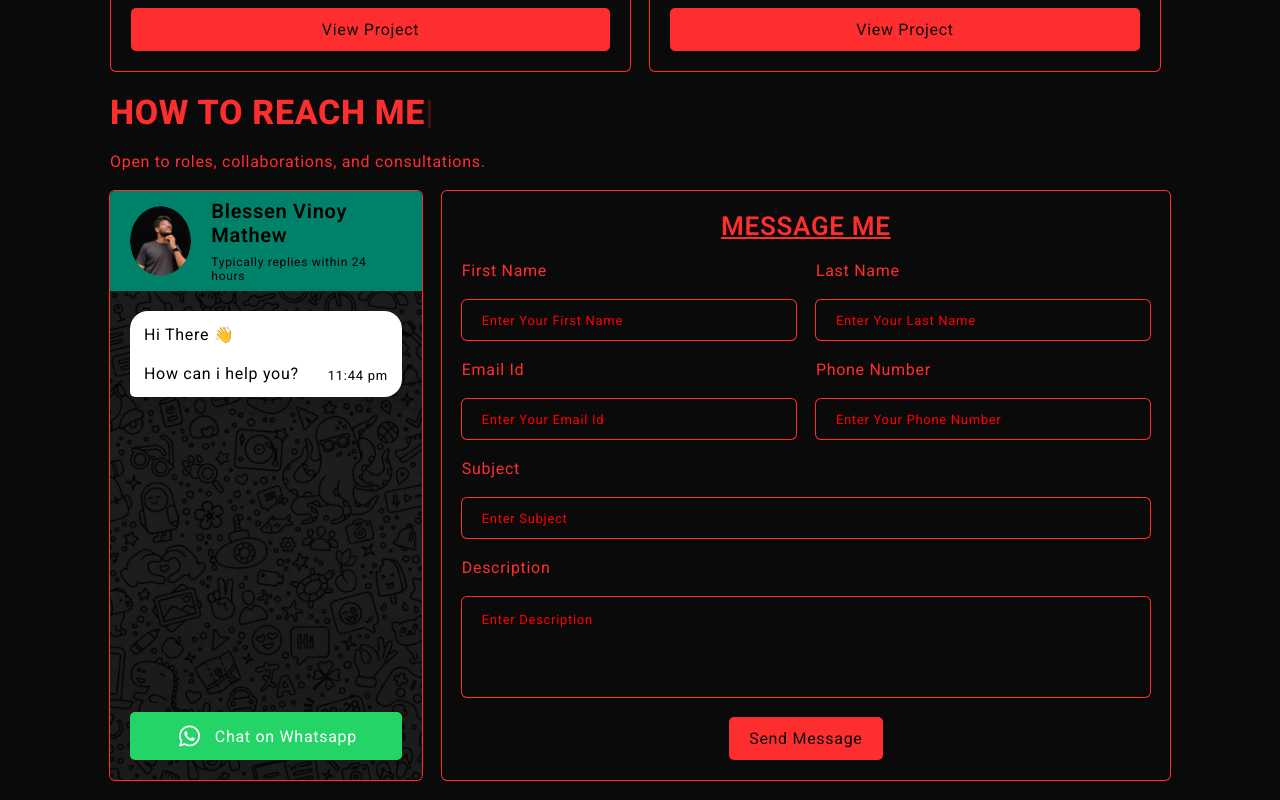
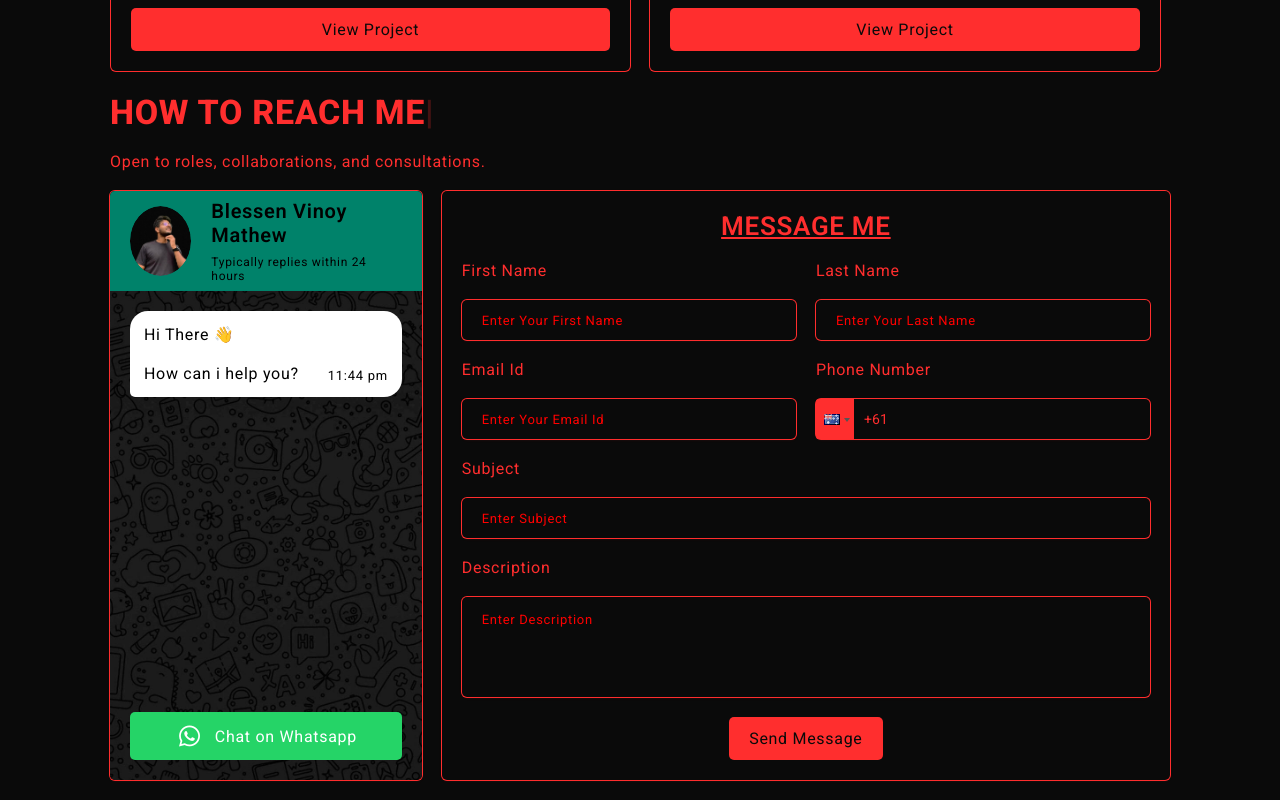
Before and after one commit to Blessen25/Portfolio_BVM, a React (Vite) app in the folder frontend/portfolio/: page / in a window 1280 px wide. Shown: the part 3726-4526 px from the top of the page. Built offline with nearby package versions, Linux system fonts and the light colour scheme.

Commit message:
Commited Chaanges

```diff
--- a/frontend/portfolio/package.json
+++ b/frontend/portfolio/package.json
@@ -13,6 +13,7 @@
     "react": "^19.1.1",
     "react-dom": "^19.1.1",
     "react-multi-carousel": "^2.8.6",
+    "react-phone-input-2": "^2.15.1",
     "typed.js": "^2.1.0"
   },
   "devDependencies": {
--- a/frontend/portfolio/src/components/Contact_comp/contact.css
+++ b/frontend/portfolio/src/components/Contact_comp/contact.css
@@ -208,8 +208,8 @@
 .darkmodeinput {
 
     box-shadow: rgba(255, 46, 46, 0.12) 0px 1px 3px 0px,rgba(255, 46, 46, 1) 0px 0px 0px 1px;
-    background-color: transparent;
-    color : #FF2E2E;
+    background-color: transparent !important;
+    color : #FF2E2E !important;
 }
 
 .darkmodeinput::placeholder {
@@ -220,8 +220,8 @@
 .lightmodeinput {
 
     box-shadow: rgba(0, 0, 0, 0.02) 0px 1px 3px 0px, rgba(27, 31, 35, 0.15) 0px 0px 0px 1px;
-    background-color: transparent;
-    color : #0A0A0A;
+    background-color: transparent !important;
+    color : #0A0A0A !important;
 }
 
 .descriptionfield {
@@ -235,7 +235,81 @@
     font-size: 13px;
 }
 
+.buttoncontact {
 
+    border: none;
+}
+
+
+.react-tel-input .form-control {
+
+    width: 100% !important;
+    height: 40px !important;
+    border: none !important;
+}
+
+.react-tel-input .flag-dropdown {
+
+    border: none !important;
+    outline: none !important;
+}
+
+.darkmodedropdown {
+
+    background-color: #FF2E2E !important;
+}
+
+.react-tel-input .flag-dropdown.open .darkmodedropdown .selected-flag {
+
+    background-color: #FF2E2E !important;
+}
+
+
+.lightmodedropdown {
+
+    background-color: transparent !important;
+    box-shadow: rgba(0, 0, 0, 0.02) 0px 1px 3px 0px, rgba(27, 31, 35, 0.15) 0px 0px 0px 1px;
+}
+
+.react-tel-input .selected-flag:hover, .react-tel-input .selected-flag:focus {
+
+    background-color: transparent !important;
+}
+
+.darkmodeflagdropdown{
+
+    background-color: #0A0A0A !important;
+    color: #FF2E2E !important;
+    transition: all .7s;
+}
+
+.flag-dropdown.open.darkmodedropdown .selected-flag.open {
+
+    background-color: #0A0A0A !important;
+    color: #FF2E2E !important;
+    box-shadow: rgba(255, 46, 46, 0.12) 0px 1px 3px 0px,rgba(255, 46, 46, 1) 0px 0px 0px 1px;
+}
+
+.flag-dropdown.open.lightmodedropdown .selected-flag.open {
+
+    background-color: transparent !important;
+    box-shadow: rgba(0, 0, 0, 0.02) 0px 1px 3px 0px, rgba(27, 31, 35, 0.15) 0px 0px 0px 1px;
+}
+
+
+.react-tel-input .darkmodeflagdropdown .country.highlight,
+.react-tel-input .darkmodeflagdropdown .country:hover{
+
+    background-color: #ff0000 !important;
+    color:  #000 !important;
+}
+
+.react-tel-input .lightmodeflagdropdown .country.highlight,
+.react-tel-input .lightmodeflagdropdown .country:hover{
+
+    background-color: #0A0A0A !important;
+    color:  white !important;
+}
 
 
 @media screen and (max-width: 767px) {
--- a/frontend/portfolio/src/components/Contact_comp/contacts.tsx
+++ b/frontend/portfolio/src/components/Contact_comp/contacts.tsx
@@ -2,119 +2,35 @@ import React, { useState } from "react";
 import "./contact.css";
 import type { HeaderProps } from "../../interface";
 import { AutoTypeContacts, ButtonComp,  TimeHHmm } from "../extras";
+import PhoneInput from 'react-phone-input-2'
+import 'react-phone-input-2/lib/style.css'
 
 const ContactComp:React.FC<HeaderProps> = ({darkMode, setDarkMode}) => {
-    const [ firstName, setFirstName ] = useState('');
-    const [ firstNameError, setFirstNameError ] = useState('');
-    const [ lastName, setLastName ] = useState('');
-    const [ lastNameError, setLastNameError ] = useState('');
-    const [ email, setEmail ] = useState('');
-    const [ emailError, setEmailError ] = useState('');
-    const [ phone, setPhone ] = useState('');
-    const [ phoneError, setPhoneError ] = useState('');
-    const [ description, setDescription ] = useState('');
-    const [ descriptionError, setDescriptionError ] = useState('');
-    const [ subject, setSubject ] = useState('');
-    const [ subjectError, setSubjectError ] = useState('');
-    const [ isValid, setIsValid ] = useState(false);
+    /* END OF VALIDATIONS */
+    const [iswhatsappOpen, setIswhatsappOpen] = useState(true);
+    const initialValues = {
 
-    /* VALIDATION BY MYSELF ( might get error :_) ) */
+        phone_number:"",
+        country_code: "",
+    }
 
-    const ChangeFirstName = (e: React.ChangeEvent<HTMLInputElement>) => {
+    const handlePhoneChange = (e:any, value:any, name:any) => {
 
-        if (e.target.value.length > 0) {
+        console.log("Value", value);
+        console.log("name", e);
+        if(name === 'phone_number'){
 
-            setFirstName(e.target.value);
-            setFirstNameError('');
-        }
-        else {
+            let splitMobile = e?.split(value?.dialCode);
+            setData({
 
-            setFirstNameError('Please enter your first name.');
+                ...data,
+                country_code: value?.dialCode,
+                phone_number: splitMobile?.[1] || "",
+            });
         }
     }
 
-    const ChangeLastName = (e: React.ChangeEvent<HTMLInputElement>) => {
-
-        if(e.target.value.length > 0) {
-
-            setLastName(e.target.value);
-            setLastNameError('');
-        }
-        else {
-
-            setLastNameError('Please enter your last name.');
-        }
-    }
-
-    const ChangemailId = (e: React.ChangeEvent<HTMLInputElement>) => {
-
-        if(e.target.value.length > 0) {
-
-            setEmail(e.target.value);
-            setEmailError('');
-        }
-        else {
-
-            setEmailError('Please enter your Mail ID');
-        }
-    }
-
-    const HandlePhoneNumber = (e: React.ChangeEvent<HTMLInputElement>) => {
-
-        if(e.target.value.length > 0) {
-
-            setPhone(e.target.value);
-            setPhoneError('');
-        }
-        else {
-
-            setPhoneError('Please enter your Phone Number.');
-        }
-    }
-
-    const HandleSubjectChange = (e: React.ChangeEvent<HTMLInputElement>) => {
-
-        if(e.target.value.length > 0) {
-
-            setSubject(e.target.value);
-            setSubjectError('');
-        }
-
-        else {
-
-            setSubjectError('Please enter Subject.');
-        }
-
-    }
-
-    const HandleDescriptionChange = (e: React.ChangeEvent<HTMLTextAreaElement>) => {
-
-        if(e.target.value.length > 0) {
-
-            setDescription(e.target.value);
-            setDescriptionError('');
-        }
-
-        else {
-
-            setDescriptionError('Please enter Description.');
-        }
-
-    }
-
-    const handleFormSubmit = () => {
-
-        if(firstName.length > 0 && lastName.length > 0 && email.length > 0 && phone.length > 0 && subject.length > 0 && description.length > 0) {
-
-            setIsValid(true);
-        }
-    }
-
-
-
-    /* END OF VALIDATIONS */
-    const [iswhatsappOpen, setIswhatsappOpen] = useState(true);
-
+    const [ data, setData ] = useState(initialValues);
     return(
 
         <>
@@ -145,49 +61,49 @@ const ContactComp:React.FC<HeaderProps> = ({darkMode, setDarkMode}) => {
                     </div>
                     <div className={`contactusformdiv ${darkMode ? 'darkmodeaboutcard' : 'lightmodeaboutcard'}`}>
                         <h1 className={`h1mediumtext ${darkMode ? 'darkmodetext' : 'lightmodetext'}`} style={{ textDecoration: "underline", textAlign: 'center'}}>MESSAGE ME</h1>
-                        <form action="" method="post" className="contactformdetails">
+                        <form action="#" method="post" className="contactformdetails">
                             <div className="inputparentdiv">
                                 <div className="inputchilddiv">
                                     <p className={`ptext ${darkMode ? 'darkmodetext' : 'lightmodetext'}`}>First Name</p>
-                                    <input type="text" className={`inputfield ${darkMode ? 'darkmodeinput' : 'lightmodeinput'}`} placeholder="Enter Your First Name" maxLength={20} onChange={ChangeFirstName}/>
-                                    {firstNameError && <p className={`error ${darkMode ? 'darkmodeerror' : 'lightmodeerror'}`} >{firstNameError}</p>}
+                                    <input name="firstname" type="text" className={`inputfield ${darkMode ? 'darkmodeinput' : 'lightmodeinput'}`} placeholder="Enter Your First Name" maxLength={20} />
                                 </div>
                                 <div className="inputchilddiv">
                                     <p className={`ptext ${darkMode ? 'darkmodetext' : 'lightmodetext'}`}>Last Name</p>
-                                    <input type="text" className={`inputfield ${darkMode ? 'darkmodeinput' : 'lightmodeinput'}`} maxLength={20} placeholder="Enter Your Last Name" onChange={ChangeLastName}/>
-                                    {lastNameError && <p className={`error ${darkMode ? 'darkmodeerror' : 'lightmodeerror'}`} >{lastNameError}</p>}
+                                    <input type="text" name="lastname" className={`inputfield ${darkMode ? 'darkmodeinput' : 'lightmodeinput'}`} maxLength={20} placeholder="Enter Your Last Name" />
                                 </div>
                             </div>
                             <div className="contactemaildiv">
                                 <div className="inputparentdiv">
                                     <div className="inputchilddiv">
                                         <p className={`ptext ${darkMode ? 'darkmodetext' : 'lightmodetext'}`}>Email Id</p>
-                                        <input type="text" className={`inputfield ${darkMode ? 'darkmodeinput' : 'lightmodeinput'}`} placeholder="Enter Your Email Id" maxLength={50} onChange={ChangemailId}/>
-                                        {emailError && <p className={`error ${darkMode ? 'darkmodeerror' : 'lightmodeerror'}`} >{emailError}</p>}
+                                        <input type="text" name="emailid" className={`inputfield ${darkMode ? 'darkmodeinput' : 'lightmodeinput'}`} placeholder="Enter Your Email Id" maxLength={50} />
                                     </div>
                                     <div className="inputchilddiv">
                                         <p className={`ptext ${darkMode ? 'darkmodetext' : 'lightmodetext'}`}>Phone Number</p>
-                                        <input type="text" className={`inputfield ${darkMode ? 'darkmodeinput' : 'lightmodeinput'}`} placeholder="Enter Your Phone Number" maxLength={20} onChange={HandlePhoneNumber}/>
-                                        {phoneError && <p className={`error ${darkMode ? 'darkmodeerror' : 'lightmodeerror'}`} >{phoneError}</p>}
-                                    </div>
+                                        <PhoneInput country={'au'}
+                                            value={`${data.country_code}${data.phone_number}`}
+                                            onChange={(e,phone) => handlePhoneChange(e,phone,"phone_number")}
+                                            inputClass={`${darkMode ? 'darkmodeinput' : 'lightmodeinput'}`}
+                                            buttonClass={`${darkMode ? 'darkmodedropdown' : 'lightmodedropdown'}`}
+                                            dropdownClass={`${darkMode ? 'darkmodeflagdropdown' : 'lightmodeflagdropdown'}`}
+                                            />
+                                       </div>
                                 </div>
                             </div>
                             <div className="subjectdiv">
                                 <div className="inputchilddiv">
                                  <p className={`ptext ${darkMode ? 'darkmodetext' : 'lightmodetext'}`}>Subject</p>
-                                 <input type="text" className={`inputfield ${darkMode ? 'darkmodeinput' : 'lightmodeinput'}`} placeholder="Enter Subject" maxLength={200} onChange={HandleSubjectChange}/>
-                                 {subjectError && <p className={`error ${darkMode ? 'darkmodeerror' : 'lightmodeerror'}`} >{subjectError}</p>}
+                                 <input type="text" name="subject" className={`inputfield ${darkMode ? 'darkmodeinput' : 'lightmodeinput'}`} placeholder="Enter Subject" maxLength={200} />
                                 </div>
                             </div>
                             <div className="descriptiondiv">
                                 <div className="inputchilddiv">
                                  <p className={`ptext ${darkMode ? 'darkmodetext' : 'lightmodetext'}`}>Description</p>
-                                 <textarea className={`inputfield descriptionfield ${darkMode ? 'darkmodeinput' : 'lightmodeinput'}`} placeholder="Enter Description" maxLength={1000} onChange={HandleDescriptionChange}></textarea>
-                                 {descriptionError && <p className={`error ${darkMode ? 'darkmodeerror' : 'lightmodeerror'}`} >{descriptionError}</p>}
+                                 <textarea name="description" className={`inputfield descriptionfield ${darkMode ? 'darkmodeinput' : 'lightmodeinput'}`} placeholder="Enter Description" maxLength={1000} ></textarea>
                                 </div>
                             </div>
 
-                            <ButtonComp text="Send Message" className={`${darkMode ? 'darkmodebutton' : 'lightmodebutton'}`} onClick={() => handleFormSubmit()}/>
+                            <button className={`buttonnormal buttoncontact ${darkMode ? 'darkmodebutton' : 'lightmodebutton'}`} type="submit">Send Message</button>
                             </form>
                     </div>
                 </div>
```
Also changed, not shown: 1 other file (tests, documents, lock files or other folders).
